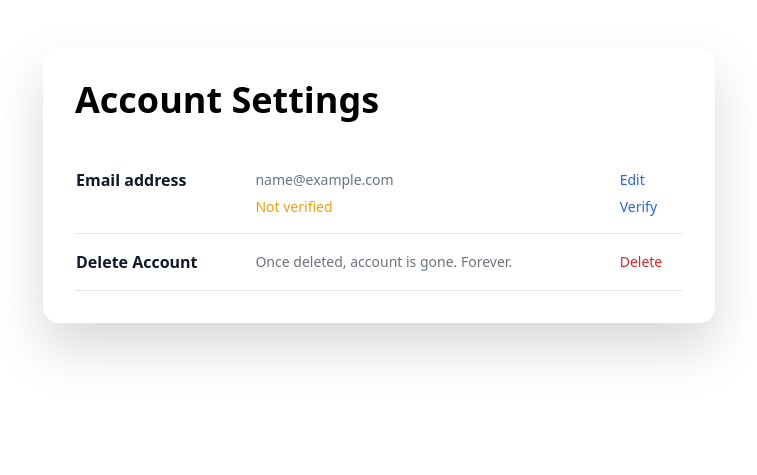
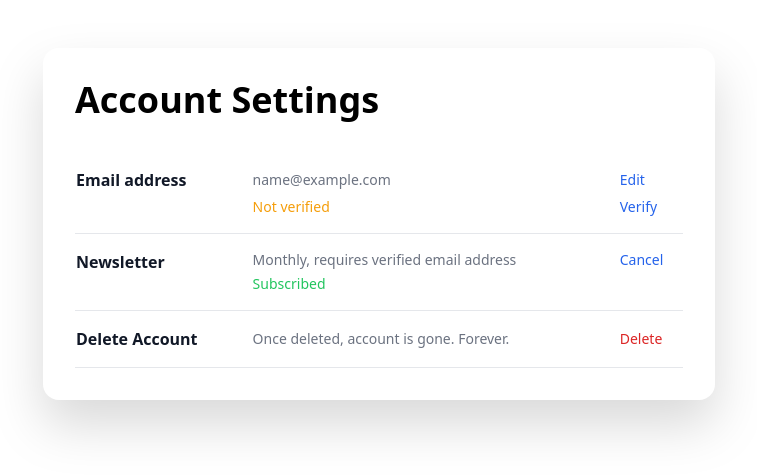
Before and after one commit to byiringiroscar/Django-Email-notification-as-background-tasks-with-celery-and-threading, a Django app: page /profile/settings/ in a window 1280 px wide. Shown: the part 80-555 px from the top of the page, without its empty margins (261-1018 px from the left). Run offline with Django 5.2, Linux system fonts and the light colour scheme; the visitor is signed in with stand-in values (Sample User, id 1); parts of the project's set-up code (start-up, migrations or seed data) failed here and were passed over; some libraries are stand-ins or nearby versions.

Commit message:
Update profile_settings.html

```diff
--- a/a_users/templates/a_users/profile_settings.html
+++ b/a_users/templates/a_users/profile_settings.html
@@ -39,6 +39,33 @@
         </tr>
 
         <tr class="border-b">
+            <th scope="row" class="align-top pt-4 pb-1 text-base font-bold text-gray-900">
+                Newsletter
+            </th>
+            <td class="pt-4 pb-1 pl-4">
+                <div>
+                    Monthly, requires verified email address
+                </div>
+                <div class="pt-1 pb-3">
+                    {% if user.profile.newsletter_subscribed %}
+                    <span class="text-green-500">Subscribed</span>
+                    {% else %}
+                    <span class="text-red-600">Unsubscribed</span>
+                    {% endif %}
+                </div>
+            </td>
+            <td class="align-top pt-4 pb-1 pl-4">
+                <a href="" class="text-blue-600 font-medium hover:underline">
+                    {% if user.profile.newsletter_subscribed %}
+                    Cancel
+                    {% else %}
+                    Activate
+                    {% endif %}
+                </a>
+            </td>
+        </tr>
+
+        <tr class="border-b">
             <th scope="row" class="py-4 text-base font-bold text-gray-900">
                 Delete Account
             </th>
```
